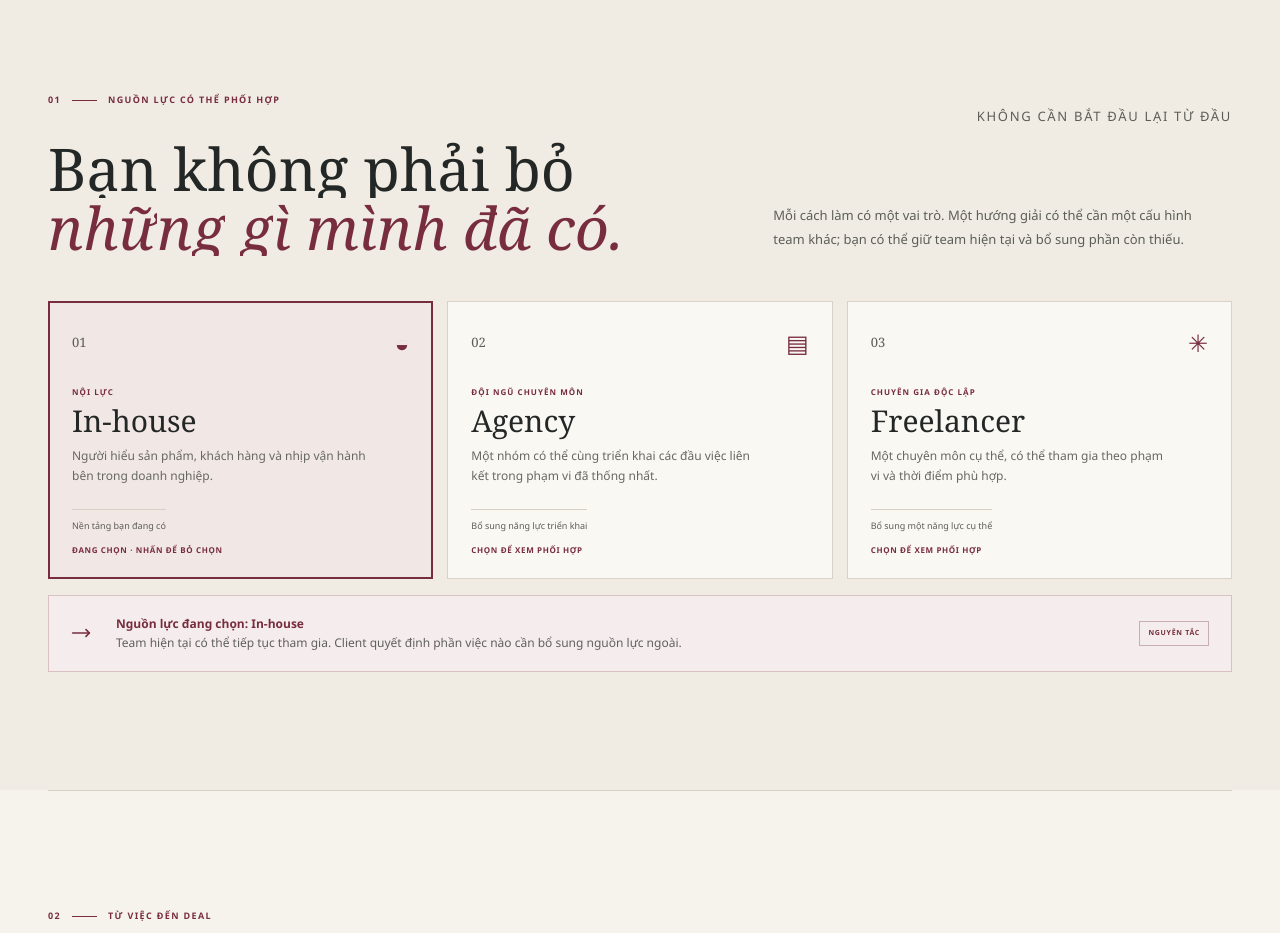
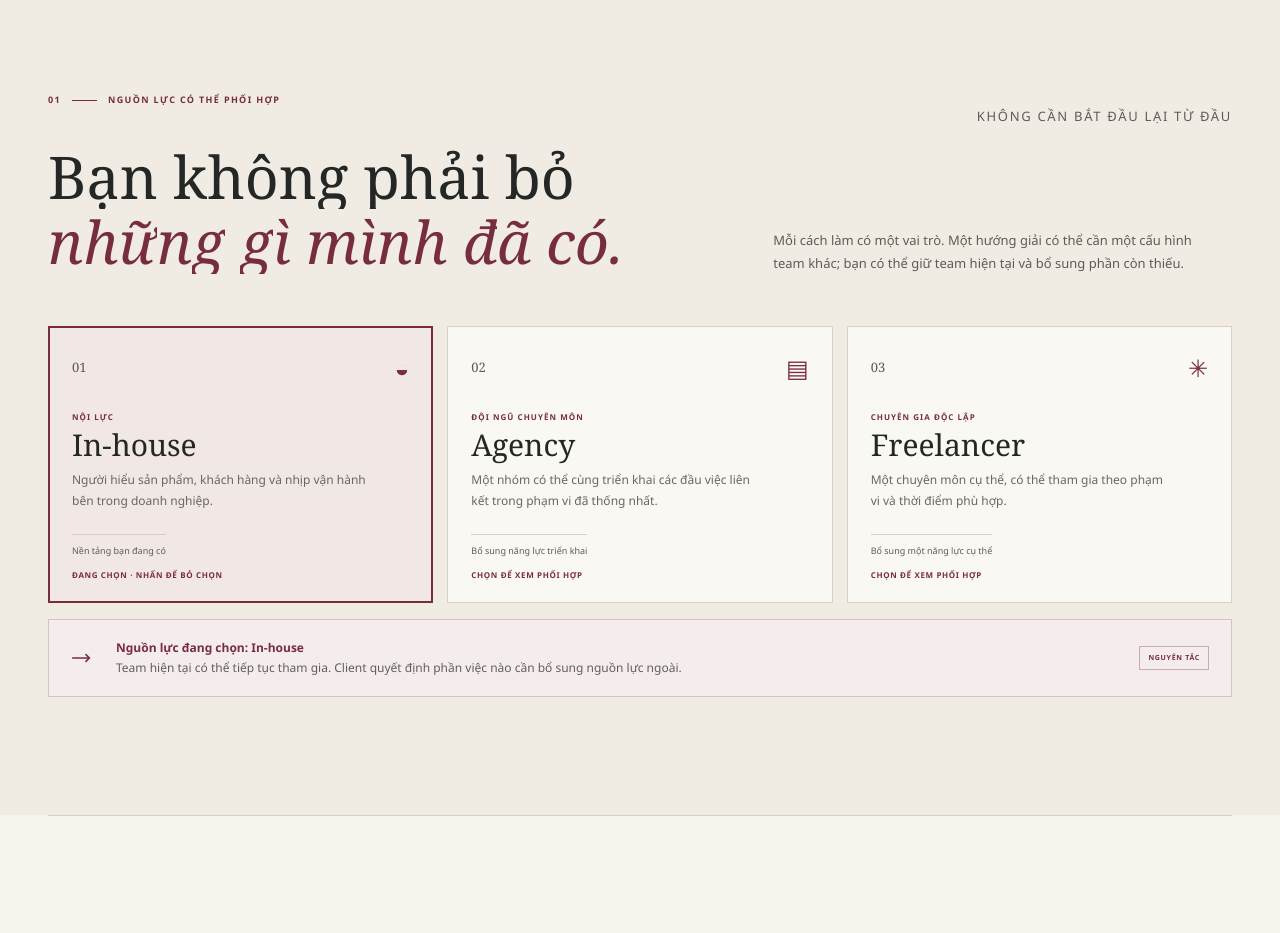
Before and after one commit to themanhhhh/demot10, a Next.js app: page / in a window 1280 px wide. Shown: the part 1380-2313 px from the top of the page. Built offline with nearby package versions, Linux system fonts and the light colour scheme.

Commit message:
feat: enhance styling for why-heading-row to improve layout and readability

```diff
--- a/src/app/globals.css
+++ b/src/app/globals.css
@@ -137,7 +137,7 @@ h1 em, h2 em { color: var(--burgundy); font-weight: 400; letter-spacing: 0; }
 .section-topline .eyebrow { margin-bottom: 32px; }
 .section-index { color: var(--muted); text-transform: uppercase; letter-spacing: .13em; font-size: 13px; }
 .why-heading-row { margin-bottom: 45px; display: grid; grid-template-columns: 1fr .7fr; gap: 70px; align-items: end; }
-.why-heading-row h2 { margin-bottom: 0; }
+.why-heading-row h2 { margin-bottom: 0; padding-block: .08em .12em; line-height: 1.1; }
 .why-heading-row > p { max-width: 445px; margin: 0 0 5px; color: var(--muted); font-size: 13px; line-height: 1.8; }
 .resource-grid { display: grid; grid-template-columns: repeat(3, 1fr); gap: 14px; }
 .resource-card { min-height: 270px; padding: 24px 23px 21px; border: 1px solid #d9d1c5; background: #faf8f3; display: flex; flex-direction: column; }
```
